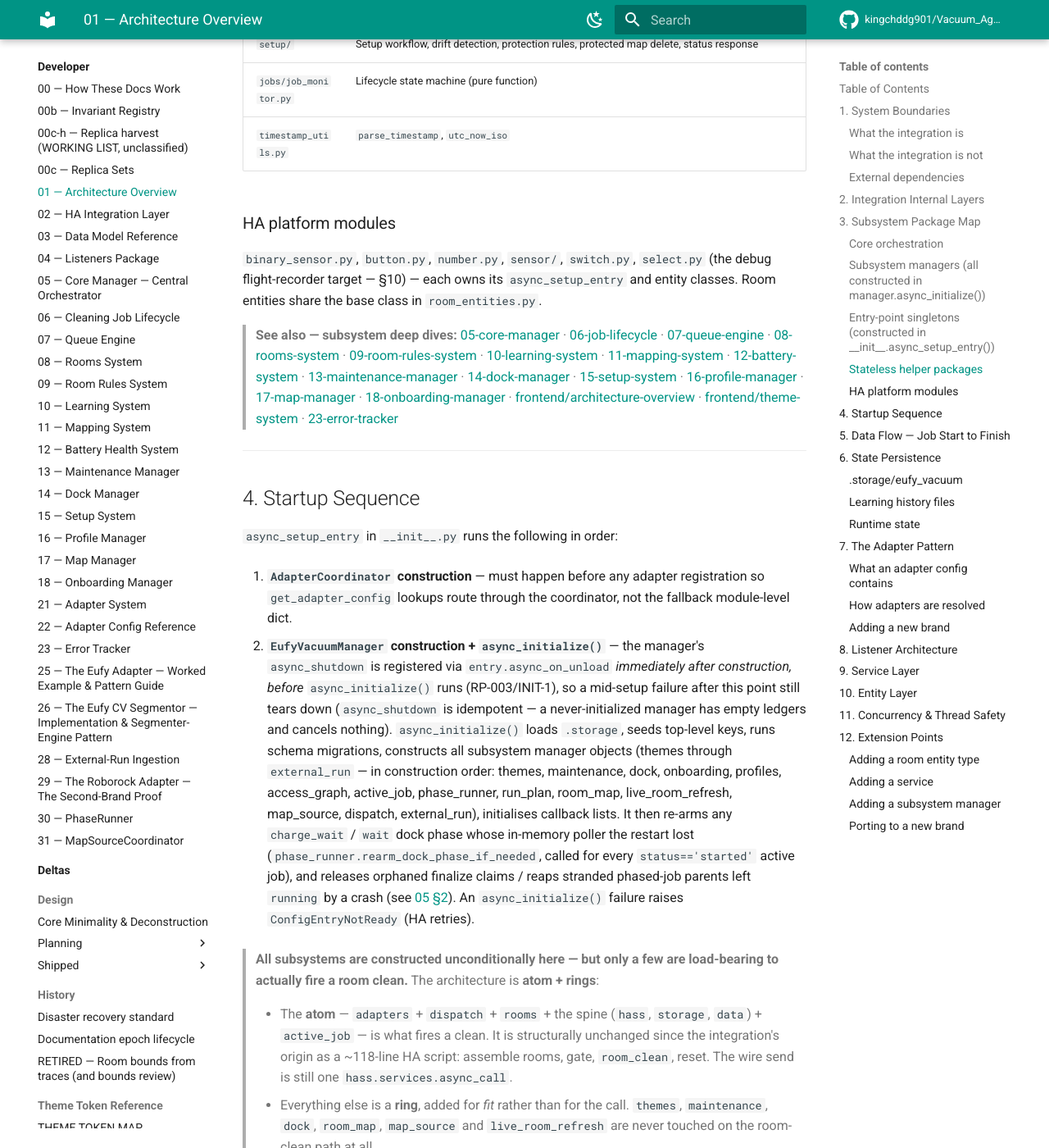
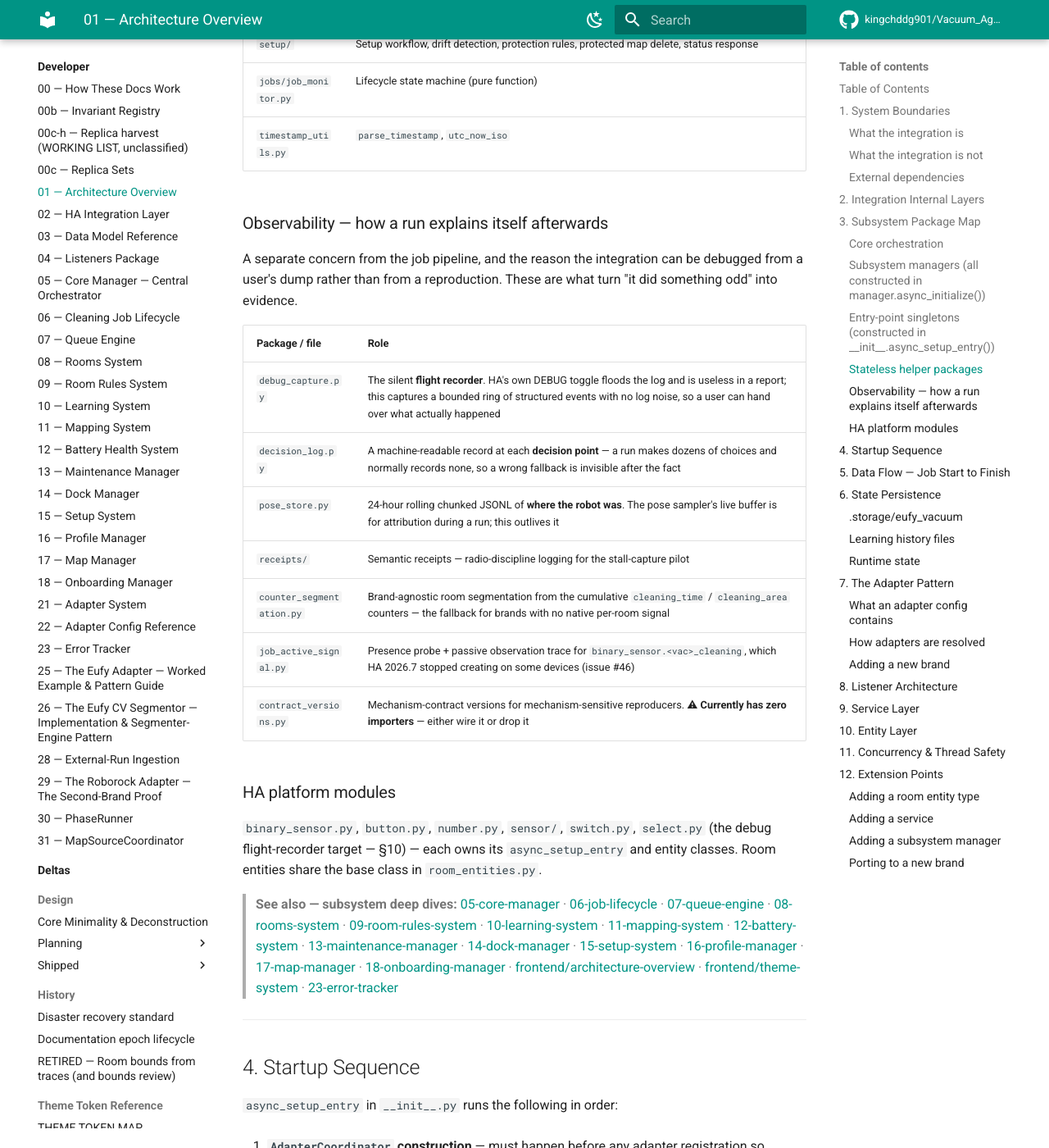
Before and after one commit to kingchddg901/Vacuum_Agent, an MkDocs documentation site: the page built from docs/dev/01-architecture-overview.md, in a window 1280 px wide and 1400 px high, scrolled down 6336 px. Shown: the whole window at 82% size. Built offline with MkDocs 1.6.1 and Material for MkDocs 9.7.7, drawn with Linux system fonts in a browser that asks for light colours; comment, search, counter and statistics services are not loaded.

Commit message:
docs(01): the package map claimed "full" and omitted the whole observability layer
First finding of the doc walk, and it validates the surface the new
feedback_drift_hides_in_output_shapes rule points at. 01 is a SHAPE doc, so it
has no serialized return shapes to rot — its equivalent risk is INVENTORY
COMPLETENESS, and it carried an explicit completeness claim: "Every directory
under custom_components/eufy_vacuum/ is either a HA platform module or a
subsystem package. Here is the full map."

Missing from that full map: one whole package and six top-level modules,
~2,200 lines of live, imported code.

  debug_capture.py        760 lines,  8 importers
  counter_segmentation.py 674 lines,  4 importers
  job_active_signal.py    240 lines,  4 importers
  pose_store.py           223 lines,  3 importers
  receipts/               199 lines,  3 importers
  decision_log.py          92 lines,  4 importers
  contract_versions.py     28 lines,  0 importers

They are not miscellany — they are a COHERENT LAYER the doc had no concept for:
observability, i.e. how a run explains itself after the fact. That layer is why
#49 and #51 were diagnosable from a user's dump instead of from a reproduction,
which is most of what this repo did today. A reader of 01 would not have known it
existed.

Added as its own section rather than seven rows appended to "stateless helpers",
because listing them without the concept would be inventory, not explanation —
and the concept is the part a reader cannot cheaply recover from the tree.

FLAGGED, NOT FIXED: contract_versions.py has ZERO importers. Either wire it or
drop it; not a doc decision, and the walk marks rather than repairs.

Method note: found by diffing the doc's inventory against the actual tree FIRST,
before reading the prose — the rule says a shape doc rots at its inventory and
its newest additions, not in its explanations. Reading 01 top-to-bottom would
have spent the budget on the part that was right.

Co-Authored-By: Claude Opus 5 <noreply@anthropic.com>

```diff
--- a/docs/dev/01-architecture-overview.md
+++ b/docs/dev/01-architecture-overview.md
@@ -178,6 +178,22 @@ module (flat file) or a subsystem package. Here is the full map:
 | `setup/` | Setup workflow, drift detection, protection rules, protected map delete, status response |
 | `jobs/job_monitor.py` | Lifecycle state machine (pure function) |
 | `timestamp_utils.py` | `parse_timestamp`, `utc_now_iso` |
+
+### Observability — how a run explains itself afterwards
+
+A separate concern from the job pipeline, and the reason the integration can be debugged
+from a user's dump rather than from a reproduction. These are what turn "it did something
+odd" into evidence.
+
+| Package / file | Role |
+|---|---|
+| `debug_capture.py` | The silent **flight recorder**. HA's own DEBUG toggle floods the log and is useless in a report; this captures a bounded ring of structured events with no log noise, so a user can hand over what actually happened |
+| `decision_log.py` | A machine-readable record at each **decision point** — a run makes dozens of choices and normally records none, so a wrong fallback is invisible after the fact |
+| `pose_store.py` | 24-hour rolling chunked JSONL of **where the robot was**. The pose sampler's live buffer is for attribution during a run; this outlives it |
+| `receipts/` | Semantic receipts — radio-discipline logging for the stall-capture pilot |
+| `counter_segmentation.py` | Brand-agnostic room segmentation from the cumulative `cleaning_time` / `cleaning_area` counters — the fallback for brands with no native per-room signal |
+| `job_active_signal.py` | Presence probe + passive observation trace for `binary_sensor.<vac>_cleaning`, which HA 2026.7 stopped creating on some devices (issue #46) |
+| `contract_versions.py` | Mechanism-contract versions for mechanism-sensitive reproducers. ⚠ **Currently has zero importers** — either wire it or drop it |
 
 ### HA platform modules
 
```
